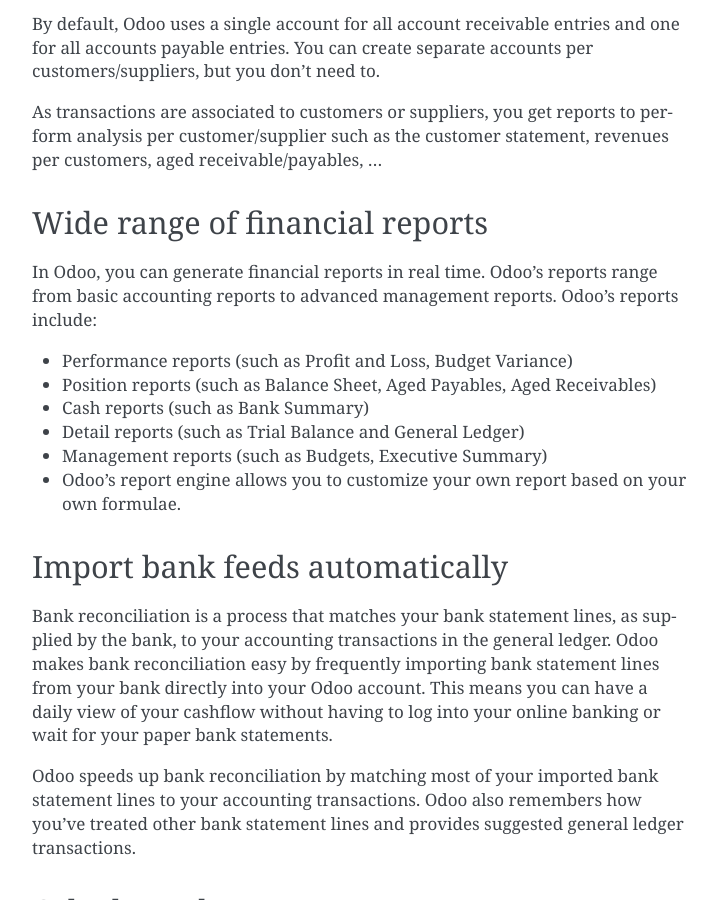
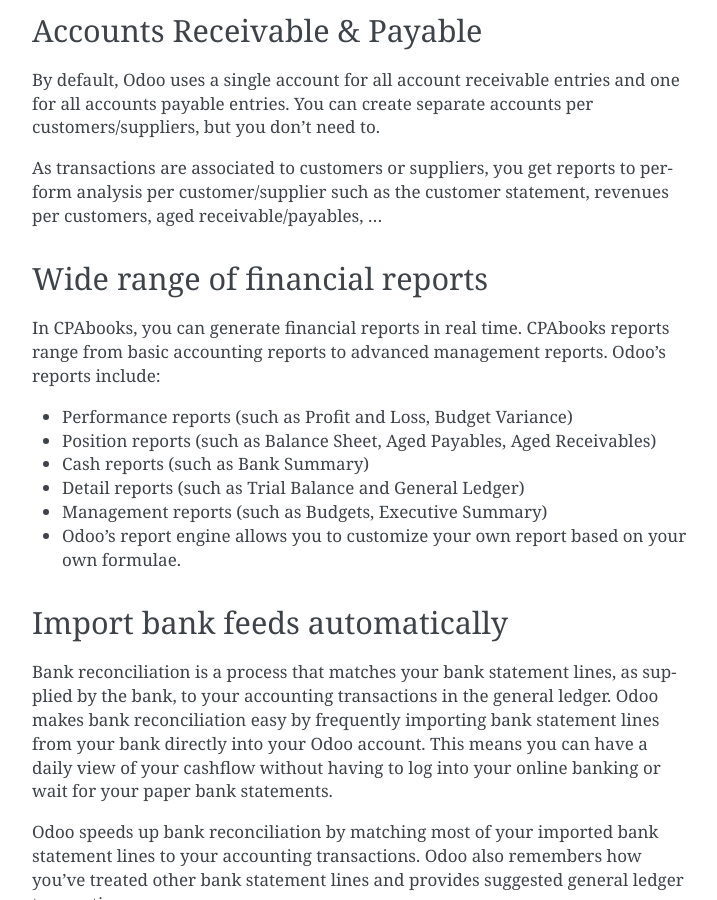
Before and after one commit to cpabooks/cpabooks-docs, a Sphinx documentation site: the page built from docs/accounting/odoo_accounting.rst, in a window 1280 px wide and 900 px high, scrolled down 1448 px. Shown: the whole window, without its empty margins (388-1105 px from the left). Built offline with Sphinx 7.4.7, drawn with Linux system fonts in a browser that asks for light colours; pages that are not in the unit, such as notebooks, are missing from menus; some of the changed text lies outside the part shown.

Commit message:
Update odoo_accounting.rst

```diff
--- a/docs/accounting/odoo_accounting.rst
+++ b/docs/accounting/odoo_accounting.rst
@@ -1,6 +1,6 @@
 .. _odooaccounting:
 
-The Accounting behind Odoo
+The Accounting behind CPAbooks
 ==========================
 
 This page summarises the way Odoo deals with typical accounts and transactions.
@@ -46,7 +46,7 @@
 
 Wide range of financial reports
 -------------------------------
-In Odoo, you can generate financial reports in real time. Odoo’s reports range from basic accounting reports to advanced management reports. Odoo’s reports include:
+In CPAbooks, you can generate financial reports in real time. CPAbooks reports range from basic accounting reports to advanced management reports. Odoo’s reports include:
 
 * Performance reports (such as Profit and Loss, Budget Variance)
 * Position reports (such as Balance Sheet, Aged Payables, Aged Receivables)
```
